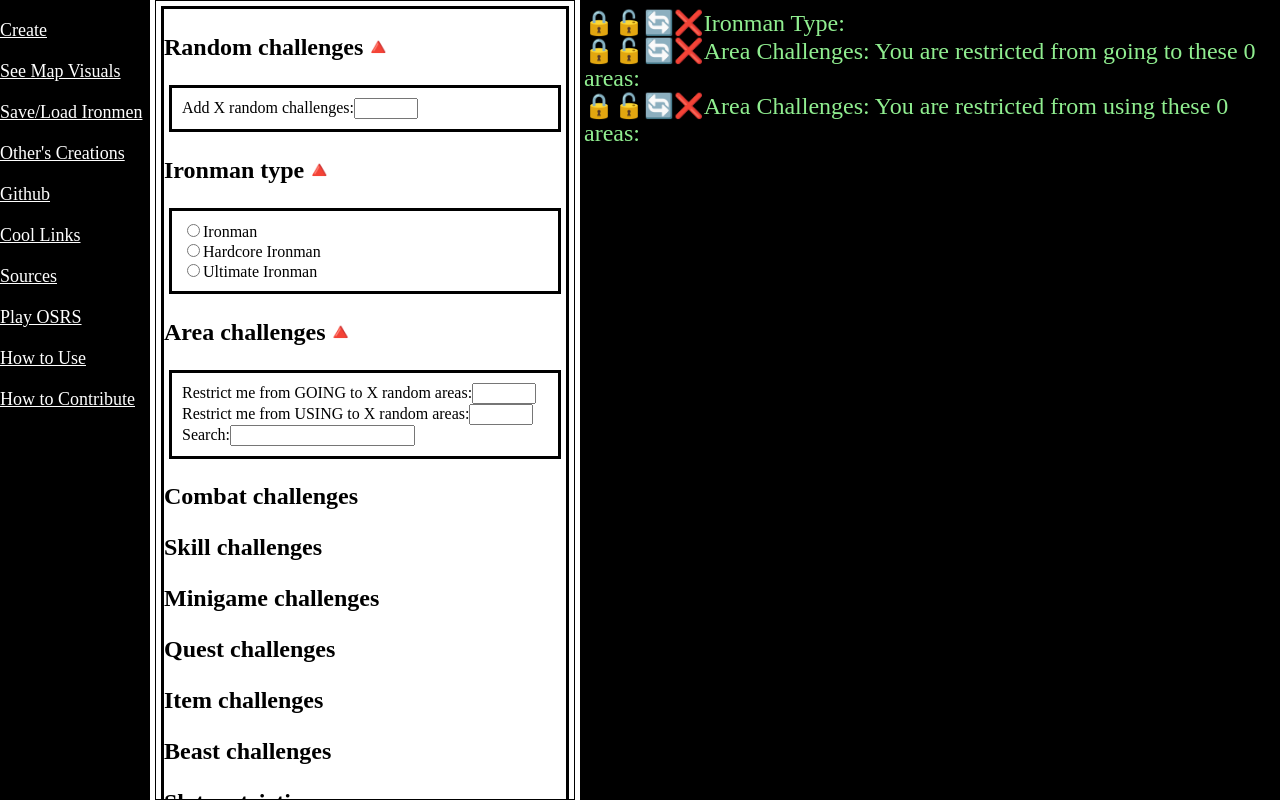
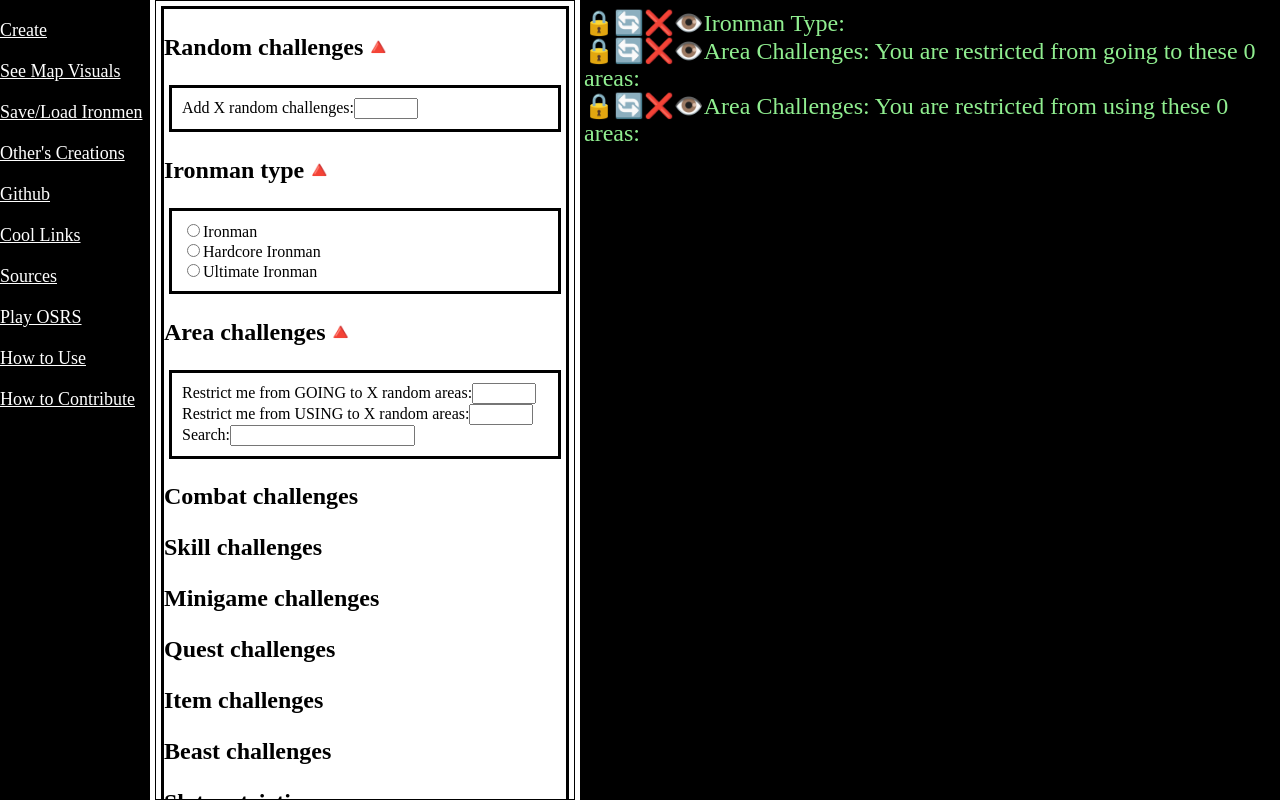
Before and after one commit to Yonkai/ironman-challenge-maker, a Next.js app: page / in a window 1280 px wide. Built offline with nearby package versions, Linux system fonts and the light colour scheme.

Commit message:
Rearrage folder, remove old notes

```diff
--- /dev/null
+++ b/components/displayers/AbstractDisplayMaker.js
@@ -0,0 +1,3 @@
+import React, { Component } from 'react'
+import STATE_KEYS from '../../data/STATE_KEYS'
+import challenges from '../../challenges'
--- a/components/displayers/AreaDisplay.js
+++ b/components/displayers/AreaDisplay.js
@@ -1,7 +1,6 @@
-import STATE_KEYS from '../../STATE_KEYS.js'
-import challenges from '../../challenges.js'
-import DisplayerLayoutHeader from '../../DisplayerLayoutHeader.js'
-import pushpop from '../../pushpop.js'
+import STATE_KEYS from '../../data/STATE_KEYS.js'
+import challenges from '../../data/challenges.js'
+import DisplayerLayoutHeader from '../../styles/DisplayerLayoutHeader.js'
 import React, { Component } from 'react'
 
 class AreaDisplay extends Component {
@@ -54,7 +53,7 @@ class AreaDisplay extends Component {
         <DisplayerLayoutHeader />
         {/* DRY? */}
         <ul>
-          {`🔒🔓🔄❌Area Challenges: You are restricted from going to these
+          {`🔒🔄❌👁️Area Challenges: You are restricted from going to these
         ${this.props.rootState[STATE_KEYS.AREA.GOING_AREA] ? this.props.rootState[STATE_KEYS.AREA.GOING_AREA] : 0}  areas:`}
           {this.state.areaGo.map((area, index) =>
             <li key={index}>{`🔒🔓🔄❌ ${area}`}</li>
@@ -62,7 +61,7 @@ class AreaDisplay extends Component {
         </ul>
 
         <ul>
-          {`🔒🔓🔄❌Area Challenges: You are restricted from using these
+          {`🔒🔄❌👁️Area Challenges: You are restricted from using these
         ${this.props.rootState[STATE_KEYS.AREA.USING_AREA] ? this.props.rootState[STATE_KEYS.AREA.USING_AREA] : 0}  areas:`}
           {this.state.areaUse.map((area, index) =>
             <li key={index + 2}>{`🔒🔓🔄❌ ${area}`}</li>
--- a/components/displayers/IronmanTypeDisplay.js
+++ b/components/displayers/IronmanTypeDisplay.js
@@ -1,5 +1,5 @@
-import STATE_KEYS from '../../STATE_KEYS.js'
-import DisplayerLayoutHeader from '../../DisplayerLayoutHeader.js'
+import STATE_KEYS from '../../data/STATE_KEYS.js'
+import DisplayerLayoutHeader from '../../styles/DisplayerLayoutHeader.js'
 
 const IronmanTypeDisplay = (props) => {
   return (
@@ -7,7 +7,7 @@ const IronmanTypeDisplay = (props) => {
       <DisplayerLayoutHeader />
 
       <ul>
-        {`🔒🔓🔄❌Ironman Type: `}
+        {`🔒🔄❌👁️Ironman Type: `}
         <span>
           {props.rootState[STATE_KEYS.IRONMAN_TYPE] ? props.rootState[STATE_KEYS.IRONMAN_TYPE] : ''}
         </span>
--- /dev/null
+++ b/components/form-comps/AbstractFormMaker.js
@@ -0,0 +1,3 @@
+import React, { Component } from 'react'
+import STATE_KEYS from '../../STATE_KEYS'
+import challenges from '../../challenges'
--- a/components/form-comps/Area.js
+++ b/components/form-comps/Area.js
@@ -1,5 +1,5 @@
 import areaModifier from '../preModifiers/areaModifier.js'
-import STATE_KEYS from '../../STATE_KEYS.js'
+import STATE_KEYS from '../../data/STATE_KEYS.js'
 
 const Area = (props) => {
   return (
--- a/components/form-comps/IronmanType.js
+++ b/components/form-comps/IronmanType.js
@@ -1,5 +1,5 @@
 import doNothingModifier from '../preModifiers/doNothingModifier.js'
-import STATE_KEYS from '../../STATE_KEYS.js'
+import STATE_KEYS from '../../data/STATE_KEYS.js'
 
 const IronmanType = (props) => {
   return (
--- a/pushpop.js
+++ /dev/null
@@ -1,22 +0,0 @@
-import challenges from './challenges.js'
-
-const pushpop = (currentProps, prevProps, state, KEY, stateToChange) => {
-  // Shuffle array of areas
-  const reshuffled = challenges.areas.sort(() => 0.5 - Math.random())
-
-  // figure out how much to add or remove from state array
-  const shift = currentProps.rootState[KEY] - prevProps.rootState[KEY]
-
-  // Select item from shuffled array
-  const Selected = reshuffled.slice(0, 1)
-
-  if (shift > 0) {
-    // Add shuffled item to end of state, not very efficient
-    return [...state[stateToChange], (Selected[0])]
-  } else if (shift < 0) {
-    var repoppedState = state[stateToChange]
-    return repoppedState.pop()
-  }
-}
-
-export default pushpop
```
Also changed, not shown: pages/index.js (+0 -14 lines), data/STATE_KEYS.js (renamed from STATE_KEYS.js), data/challenges.js (renamed from challenges.js), styles/DisplayerLayoutHeader.js (renamed from DisplayerLayoutHeader.js).
